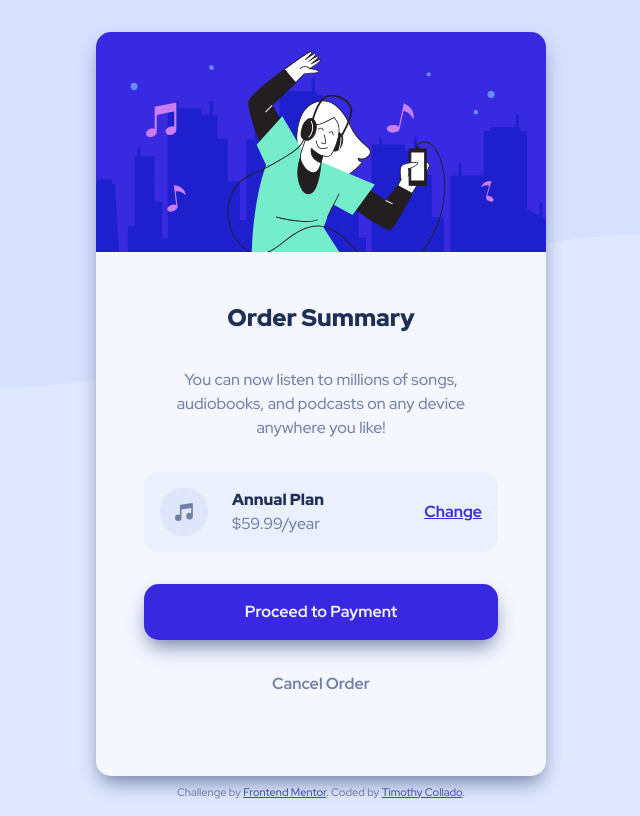
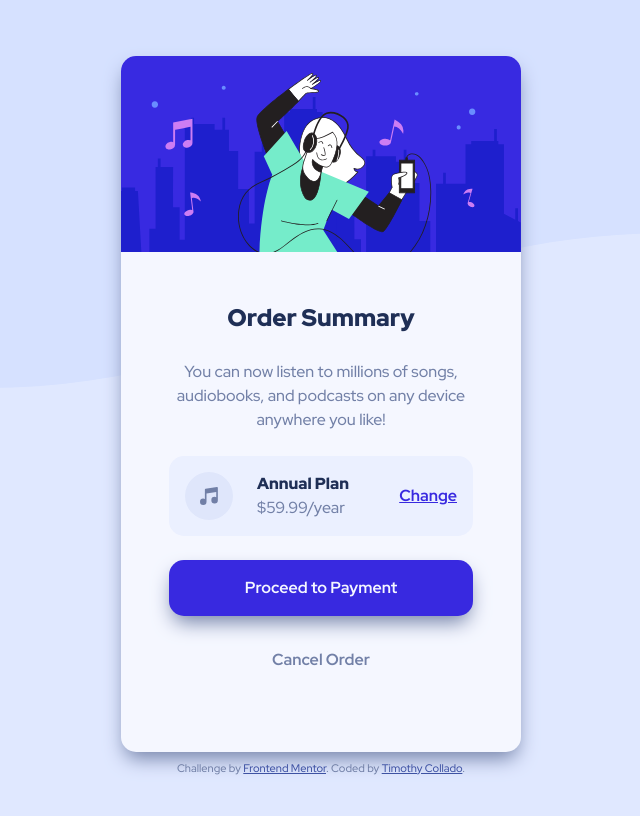
Before and after one commit to A-Vibe-Called-Web/Order-Summary-Component-main, a plain HTML site: page index.html in a window 1280 px wide. Shown: the whole page, without its empty margins (319-959 px from the left). Drawn offline with Linux system fonts and the light colour scheme.

Commit message:
Updated desktop view

```diff
--- a/style.css
+++ b/style.css
@@ -128,12 +128,12 @@
 
   .summary {
     --content-padding: 1.5rem;
-    --content-spacing: 2rem;
+    --content-spacing: 1.5rem;
 
     background-color: var(--blue-n-color100);
     border-radius: 15px;
     overflow: hidden;
-    max-width: 450px;
+    max-width: 400px;
     box-shadow: var(--box-shadow);
   }
 
```
